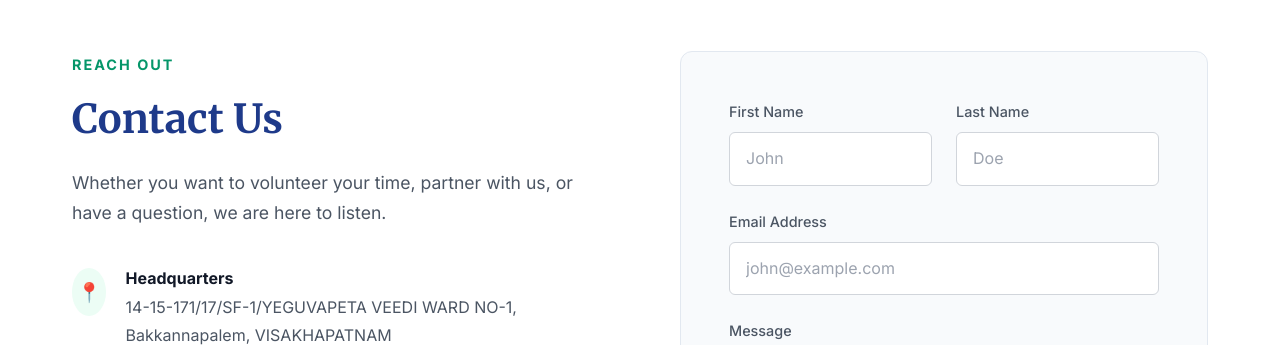
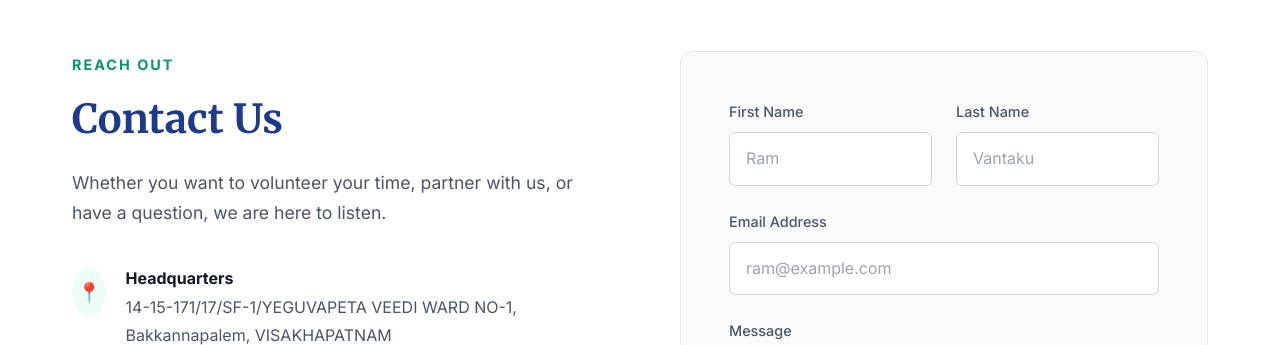
Before and after one commit to viswavignanavaaradi/vvv, a React (Vite) app in the folder client/: page / in a window 1280 px wide. Shown: the part 2580-2925 px from the top of the page. Built offline with nearby package versions, Linux system fonts and the light colour scheme; no server answers.

Commit message:
Update Home.jsx

```diff
--- a/client/src/pages/Home.jsx
+++ b/client/src/pages/Home.jsx
@@ -169,16 +169,16 @@ const Contact = () => (
                     <div style={{ display: 'grid', gridTemplateColumns: '1fr 1fr', gap: '1.5rem' }}>
                         <div>
                             <label style={{ display: 'block', marginBottom: '0.5rem', fontSize: '0.9rem', fontWeight: '500' }}>First Name</label>
-                            <input type="text" placeholder="John" style={{ marginBottom: 0 }} />
+                            <input type="text" placeholder="Ram" style={{ marginBottom: 0 }} />
                         </div>
                         <div>
                             <label style={{ display: 'block', marginBottom: '0.5rem', fontSize: '0.9rem', fontWeight: '500' }}>Last Name</label>
-                            <input type="text" placeholder="Doe" style={{ marginBottom: 0 }} />
+                            <input type="text" placeholder="Vantaku" style={{ marginBottom: 0 }} />
                         </div>
                     </div>
                     <div style={{ marginTop: '1.5rem' }}>
                         <label style={{ display: 'block', marginBottom: '0.5rem', fontSize: '0.9rem', fontWeight: '500' }}>Email Address</label>
-                        <input type="email" placeholder="john@example.com" style={{ marginBottom: 0 }} />
+                        <input type="email" placeholder="ram@example.com" style={{ marginBottom: 0 }} />
                     </div>
                     <div style={{ marginTop: '1.5rem' }}>
                         <label style={{ display: 'block', marginBottom: '0.5rem', fontSize: '0.9rem', fontWeight: '500' }}>Message</label>
```
